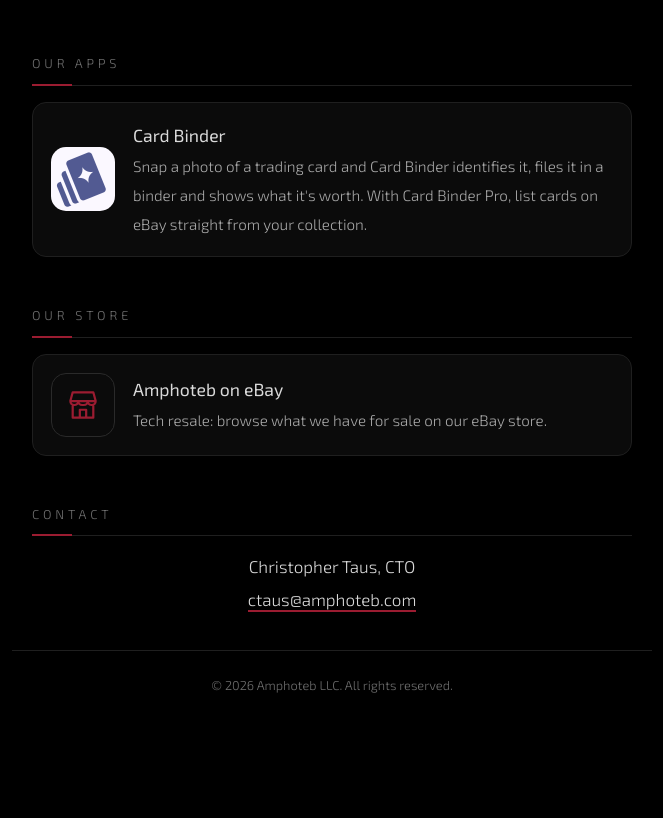
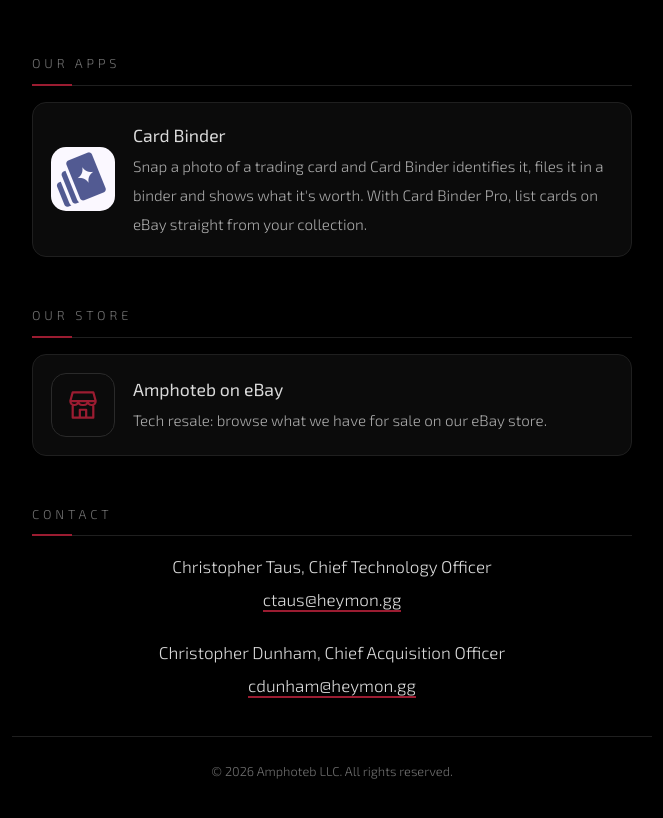
Before and after one commit to crmartinez239/amphoteb-site, a plain HTML site: page index.html in a window 1280 px wide. Shown: the part 186-1004 px from the top of the page, without its empty margins (308-971 px from the left). Before the commit the page ends 923 px from the top, so only its background shows below. Drawn offline with Linux system fonts and the light colour scheme.

Commit message:
Contact: two people

```diff
--- a/index.html
+++ b/index.html
@@ -54,6 +54,7 @@
   .app span { color: var(--text); font-size: 0.95rem; line-height: 1.5; }
   .contact { text-align: center; }
   .contact p { margin: 4px 0; }
+  .contact .entry + .entry { margin-top: 24px; }
   .contact .person { color: var(--bright); }
   .contact .label { color: var(--muted); display: inline-block; min-width: 90px; }
   footer {
@@ -92,8 +93,14 @@
 
   <h2>Contact</h2>
   <div class="contact">
-    <p class="person">Christopher Taus, CTO</p>
-    <p><a href="mailto:ctaus@amphoteb.com">ctaus@amphoteb.com</a></p>
+    <div class="entry">
+      <p class="person">Christopher Taus, Chief Technology Officer</p>
+      <p><a href="mailto:ctaus@heymon.gg">ctaus@heymon.gg</a></p>
+    </div>
+    <div class="entry">
+      <p class="person">Christopher Dunham, Chief Acquisition Officer</p>
+      <p><a href="mailto:cdunham@heymon.gg">cdunham@heymon.gg</a></p>
+    </div>
   </div>
 </main>
 <footer>&copy; 2026 Amphoteb LLC. All rights reserved.</footer>
```
